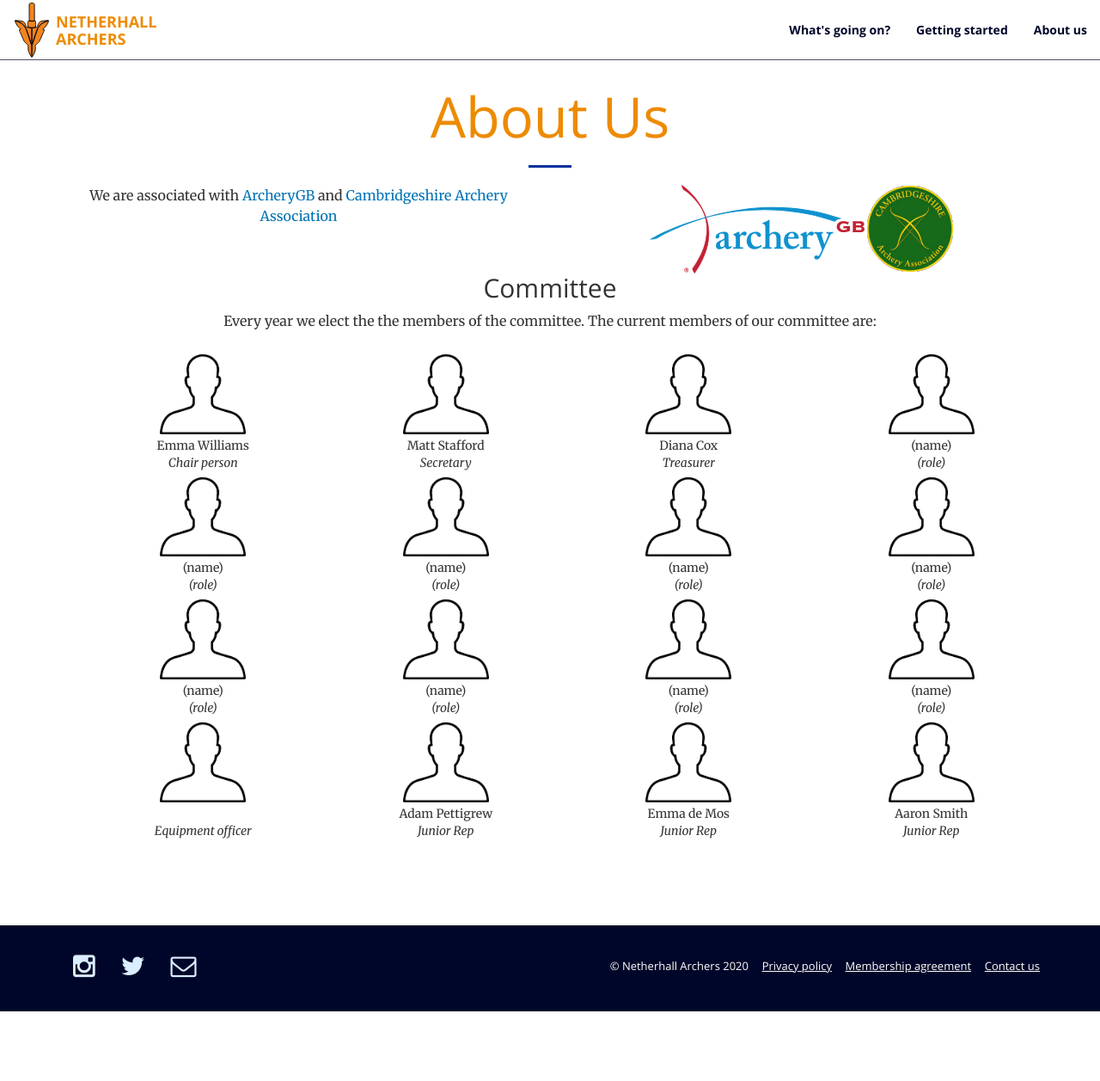
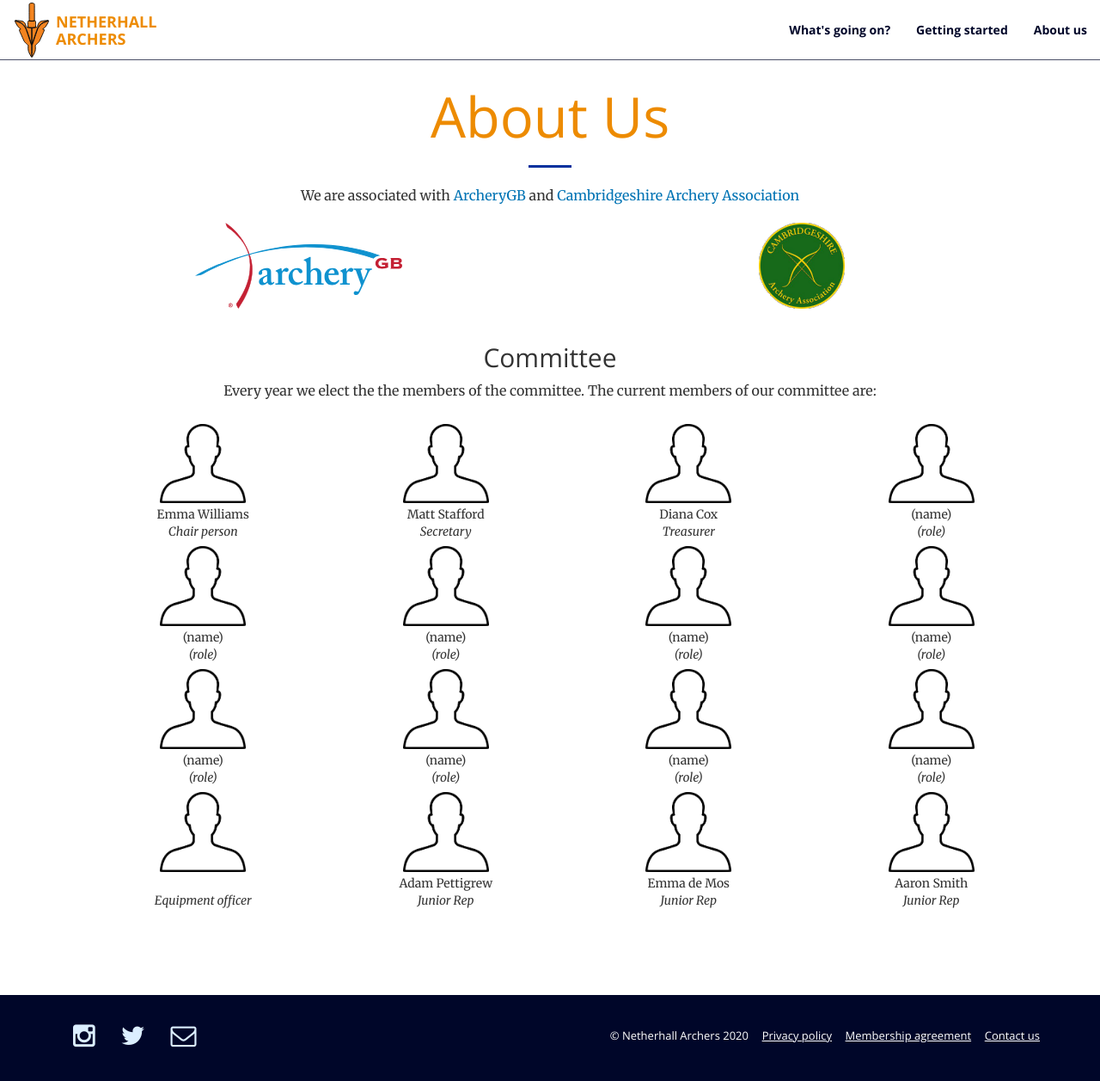
Before and after one commit to afpettigrew/netherhallarcherswebsite, a Jekyll site: the page built from about-us.html, in a window 1280 px wide and 1257 px high. Shown: the whole window at 86% size. Built offline with Jekyll 4.4.1, drawn with Linux system fonts in a browser that asks for light colours.

Commit message:
Clarified "page" class to "multi-article" class

```diff
--- a/_sass/_extra.scss
+++ b/_sass/_extra.scss
@@ -104,11 +104,7 @@
 
 
 //Sections
-.page {
+.multi-article {
   padding-top:70px;
   padding-bottom:0px;
-  ul {
-    padding-top: 0px;
-    padding-bottom: 40px;
-  }
 }
--- a/about-us.html
+++ b/about-us.html
@@ -4,12 +4,15 @@
 
 <h1 class="section-heading">About Us</h1>
 <hr class="primary">
-<div class="col-lg-6 col-md-6">
-  <p>We are associated with <a href="#">ArcheryGB</a> and <a href="#">Cambridgeshire Archery Association</a></p>
+<p>We are associated with <a href="#">ArcheryGB</a> and <a href="#">Cambridgeshire Archery Association</a></p>
+<div class="col-lg-6 col-12">
+  <img src="img/AGB.svg" alt="ArcheryGB logo" width="241" height="100">
 </div>
-<div class="col-lg-6 col-md-6">
-  <img src="img/AGB.svg" alt="ArcheryGB logo">
+<div class="col-lg-6 col-12">
   <img src="img/CAA.png" alt="Cambridge Archery Association logo">
+</div>
+<div>
+  &nbsp;
 </div>
 <h2>Committee</h2>
 <p>Every year we elect the the members of the committee. The current members of our committee are:</p>
--- a/getting-started.html
+++ b/getting-started.html
@@ -1,7 +1,7 @@
 ---
 layout: page-alternate
 ---
-<section class="page">
+<section class="multi-article">
   {% include covid-banner.html %}
   <article>
     <div class="container">
--- a/whats-going-on.html
+++ b/whats-going-on.html
@@ -2,7 +2,7 @@
 layout: page-alternate
 ---
 
-<section class="page">
+<section class="multi-article">
   <article>
     <div class="row text-center">
       <h1 class="section-heading">Newsletters</h1>
```
